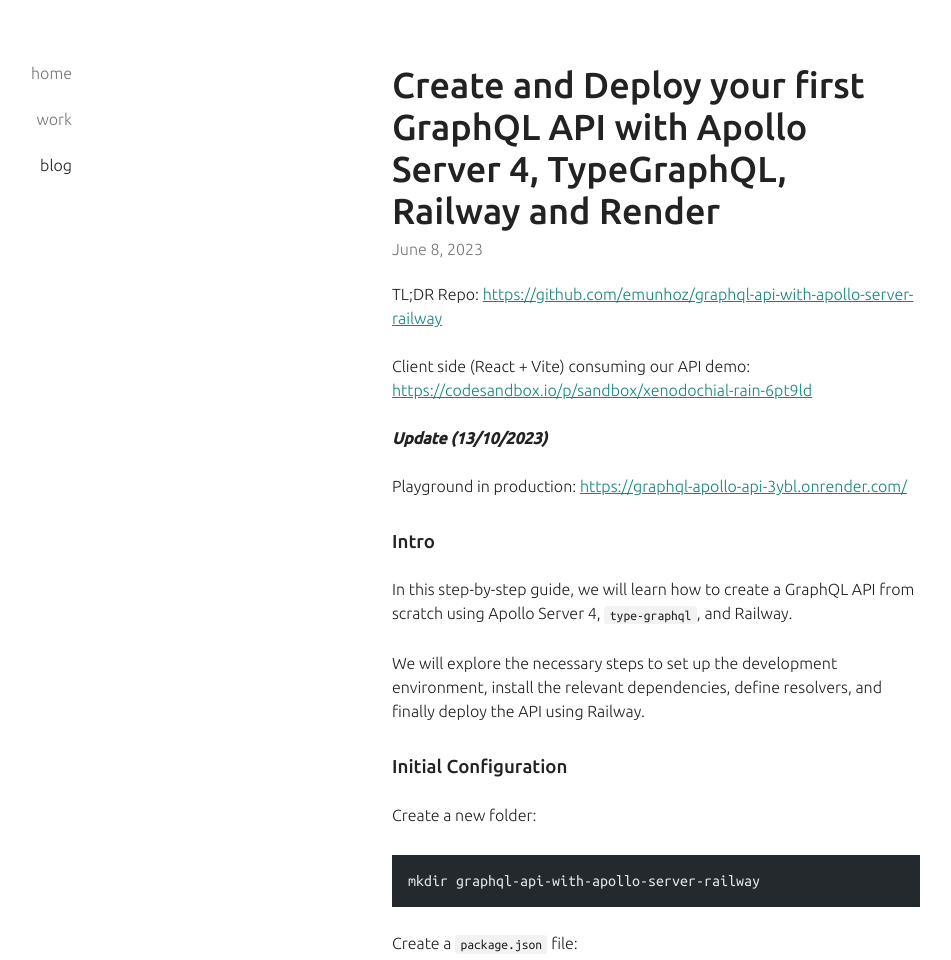
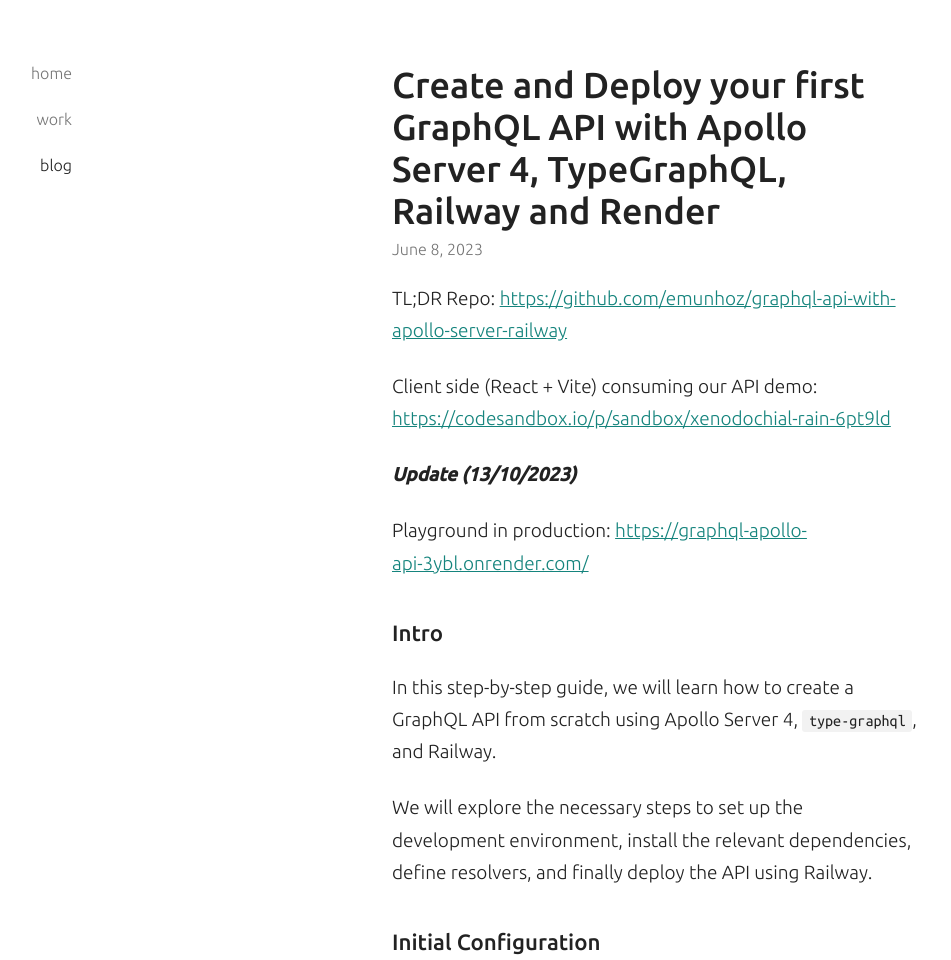
Before and after one commit to emunhoz/emunhoz.github.io, an Astro site: page /blog/graphql-api-apollo-server-4 in a window 1280 px wide. Shown: the top 960 px of the page, without its empty margins (40-991 px from the left). Built offline with nearby package versions, Linux system fonts and the light colour scheme; Astro itself is replaced by a stand-in of ours.

Commit message:
style: improve reading comfort on article pages

```diff
--- a/src/pages/blog/[...slug].astro
+++ b/src/pages/blog/[...slug].astro
@@ -20,7 +20,7 @@ const { Content } = await render(post);
         <h1 class="rise">{post.data.title}</h1>
         <div class="rise" style="--i: 1"><FormattedDate date={post.data.date} /></div>
       </header>
-      <div class="content rise" style="--i: 2"><Content /></div>
+      <div class="content prose rise" style="--i: 2"><Content /></div>
     </article>
     <footer><Social /></footer>
   </div>
@@ -44,39 +44,4 @@ const { Content } = await render(post);
     display: flex;
     justify-content: center;
   }
-  .content :global(p) {
-    line-height: 1.5rem;
-    margin: 1.5rem 0 0;
-  }
-  .content :global(a) {
-    color: var(--accent);
-    text-decoration: underline;
-  }
-  .content :global(:is(h2, h3, h4)) {
-    margin: 2rem 0 0;
-    line-height: 1.25em;
-    font-weight: 500;
-  }
-  .content :global(pre) {
-    line-height: 1.25rem;
-    padding: 1rem;
-    overflow: auto;
-    margin: 1.75rem 0 0;
-  }
-  .content :global(:not(pre) > code) {
-    font-size: 85%;
-    padding: 0.2em 0.4em;
-    background-color: color-mix(in srgb, var(--text) 6%, transparent);
-    border-radius: 3px;
-  }
-  .content :global(blockquote) {
-    margin: 1.5rem 1rem 0;
-    padding-left: 1rem;
-    border-left: 2px solid var(--border);
-    color: var(--link);
-  }
-  .content :global(img) {
-    max-width: 100%;
-    height: auto;
-  }
 </style>
--- a/src/pages/work/[...slug].astro
+++ b/src/pages/work/[...slug].astro
@@ -20,7 +20,7 @@ const { Content } = await render(entry);
         <span class="meta rise" style="--i: 1">{entry.data.role} · {entry.data.year}</span>
         {entry.data.outcome && <p class="outcome rise" style="--i: 2">{entry.data.outcome}</p>}
       </header>
-      <div class="content rise" style="--i: 3"><Content /></div>
+      <div class="content prose rise" style="--i: 3"><Content /></div>
     </article>
     <footer>
       {entry.data.link && <a href={entry.data.link} target="_blank" rel="noopener" data-umami-event="visit-project" data-umami-event-project={entry.id}>Visit project</a>}
@@ -46,6 +46,8 @@ const { Content } = await render(entry);
   }
   .outcome {
     margin: 1rem 0 0;
+    font-size: clamp(1.0625rem, 0.95rem + 0.6vw, 1.1875rem);
+    line-height: 1.6;
     padding-left: 1rem;
     border-left: 2px solid var(--accent);
   }
@@ -54,41 +56,6 @@ const { Content } = await render(entry);
   }
   footer a {
     color: var(--accent);
-  }
-  .content :global(p) {
-    line-height: 1.5rem;
-    margin: 1.5rem 0 0;
-  }
-  .content :global(a) {
-    color: var(--accent);
-    text-decoration: underline;
-  }
-  .content :global(:is(h2, h3, h4)) {
-    margin: 2rem 0 0;
-    line-height: 1.25em;
-    font-weight: 500;
-  }
-  .content :global(pre) {
-    line-height: 1.25rem;
-    padding: 1rem;
-    overflow: auto;
-    margin: 1.75rem 0 0;
-  }
-  .content :global(:not(pre) > code) {
-    font-size: 85%;
-    padding: 0.2em 0.4em;
-    background-color: color-mix(in srgb, var(--text) 6%, transparent);
-    border-radius: 3px;
-  }
-  .content :global(blockquote) {
-    margin: 1.5rem 1rem 0;
-    padding-left: 1rem;
-    border-left: 2px solid var(--border);
-    color: var(--link);
-  }
-  .content :global(img) {
-    max-width: 100%;
-    height: auto;
   }
   @supports (animation-timeline: view()) {
     @media (prefers-reduced-motion: no-preference) {
--- a/src/styles/global.css
+++ b/src/styles/global.css
@@ -106,3 +106,45 @@ pre {
     transform: translateX(3px);
   }
 }
+
+.prose {
+  font-size: clamp(1.0625rem, 0.95rem + 0.6vw, 1.1875rem);
+}
+.prose :is(p, li) {
+  line-height: 1.7;
+}
+.prose p {
+  margin: 1.25em 0 0;
+  text-wrap: pretty;
+}
+.prose a {
+  color: var(--accent);
+  text-decoration: underline;
+}
+.prose :is(h2, h3, h4) {
+  margin: 2.5rem 0 0;
+  line-height: 1.25;
+  font-weight: 500;
+}
+.prose pre {
+  line-height: 1.25rem;
+  padding: 1rem;
+  overflow: auto;
+  margin: 1.75rem 0 0;
+}
+.prose :not(pre) > code {
+  font-size: 85%;
+  padding: 0.2em 0.4em;
+  background-color: color-mix(in srgb, var(--text) 6%, transparent);
+  border-radius: 3px;
+}
+.prose blockquote {
+  margin: 1.5rem 1rem 0;
+  padding-left: 1rem;
+  border-left: 2px solid var(--border);
+  color: var(--link);
+}
+.prose img {
+  max-width: 100%;
+  height: auto;
+}
```
